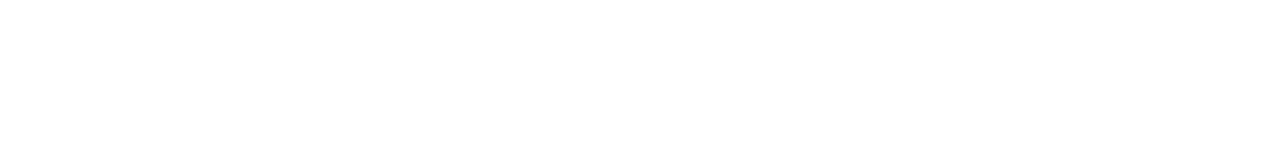
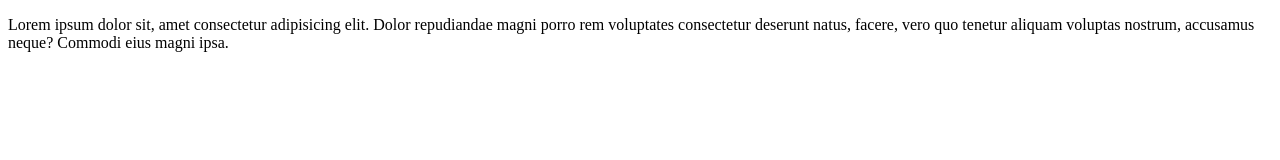
Before and after one commit to Milad1412/git-test, a plain HTML site: page index.html in a window 1280 px wide. Drawn offline with Linux system fonts and the light colour scheme.

Commit message:
added paragraph

```diff
--- a/index.html
+++ b/index.html
@@ -1,11 +1,16 @@
 <!DOCTYPE html>
 <html lang="en">
-<head>
-  <meta charset="UTF-8">
-  <meta name="viewport" content="width=device-width, initial-scale=1.0">
-  <title>git course</title>
-</head>
-<body>
-
-</body>
+  <head>
+    <meta charset="UTF-8" />
+    <meta name="viewport" content="width=device-width, initial-scale=1.0" />
+    <title>git course</title>
+  </head>
+  <body>
+    <p>
+      Lorem ipsum dolor sit, amet consectetur adipisicing elit. Dolor
+      repudiandae magni porro rem voluptates consectetur deserunt natus, facere,
+      vero quo tenetur aliquam voluptas nostrum, accusamus neque? Commodi eius
+      magni ipsa.
+    </p>
+  </body>
 </html>
```
